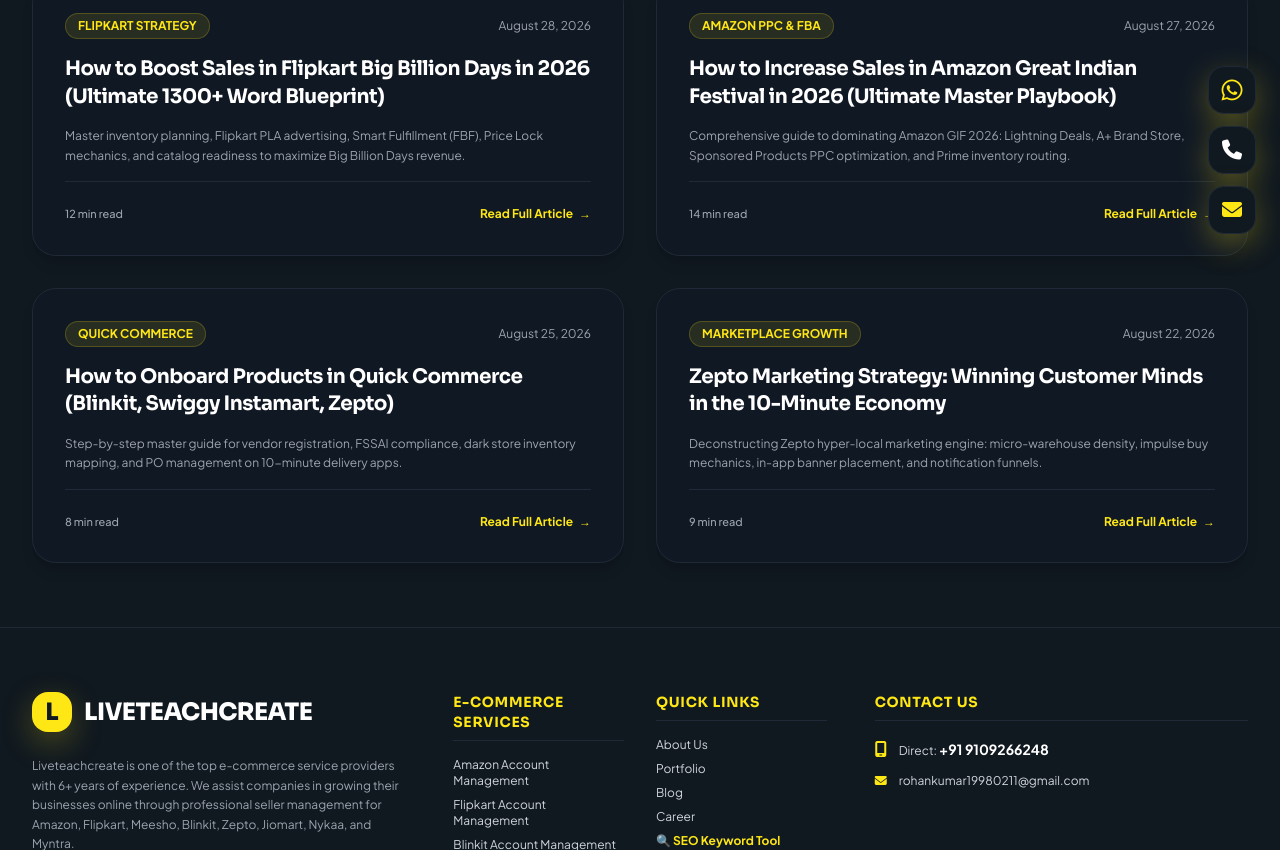
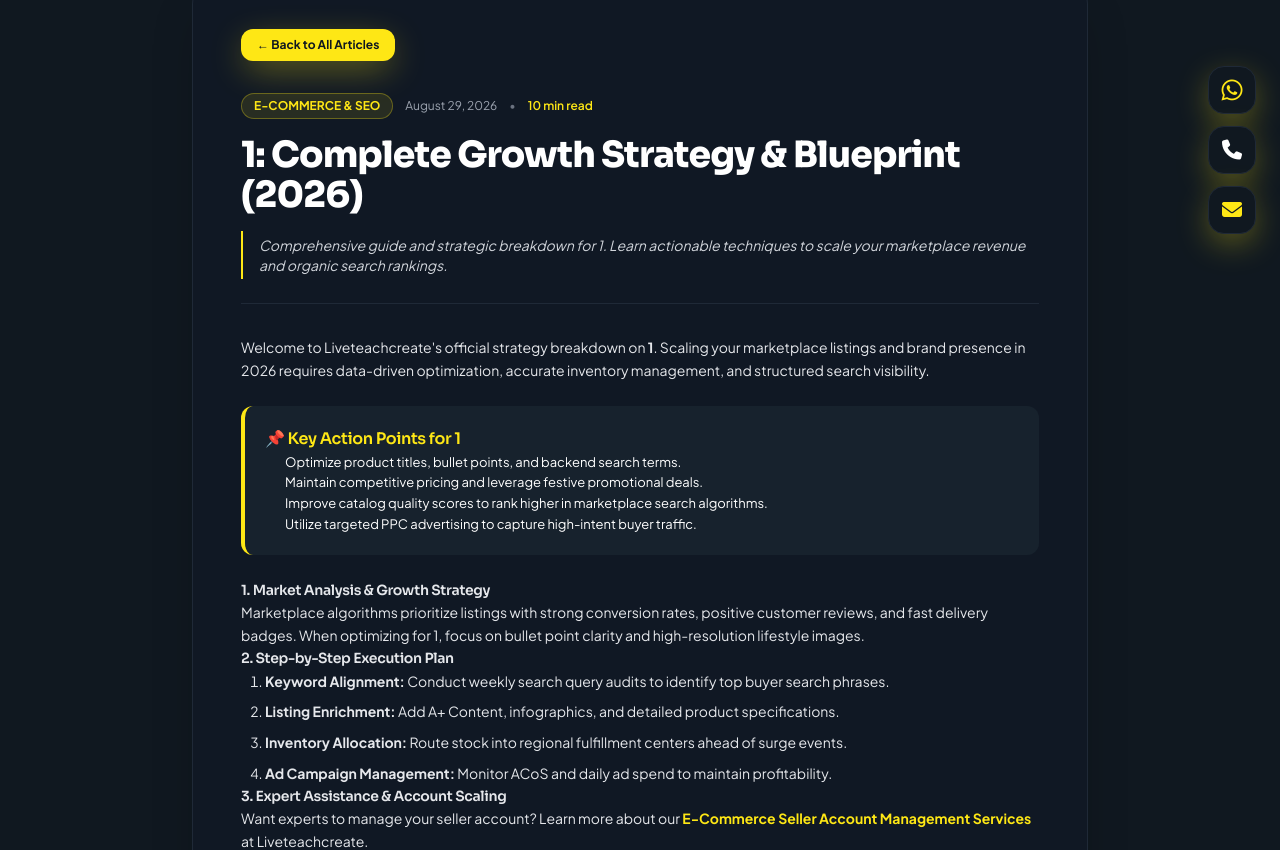
Before and after one commit to rohanxyz305/livetc, a React (Vite) app: page /blogs/1 in a window 1280 px wide. Shown: the part 470-1320 px from the top of the page. Built offline with nearby package versions, Linux system fonts and the light colour scheme.

Commit message:
Fix blog subroute white screen error by setting absolute asset paths and dynamic slug matching

```diff
--- a/src/pages/BlogPage.jsx
+++ b/src/pages/BlogPage.jsx
@@ -68,6 +68,62 @@
   }
 ];
 
+// Helper to normalize slugs for matching spaces, hyphens & URI components
+function normalizeSlug(str) {
+  if (!str) return '';
+  return decodeURIComponent(str)
+    .toLowerCase()
+    .trim()
+    .replace(/[^a-z0-9]+/g, '-')
+    .replace(/(^-|-$)/g, '');
+}
+
+// Fallback Article Generator for any newly requested dynamic blog URL
+function generateFallbackArticle(rawSlug) {
+  const cleanTitle = decodeURIComponent(rawSlug)
+    .replace(/[-_]+/g, ' ')
+    .replace(/\b\w/g, l => l.toUpperCase());
+
+  return {
+    id: `dyn-${Date.now()}`,
+    slug: normalizeSlug(rawSlug),
+    title: `${cleanTitle}: Complete Growth Strategy & Blueprint (2026)`,
+    category: "E-Commerce & SEO",
+    date: new Date().toLocaleDateString('en-US', { month: 'long', day: 'numeric', year: 'numeric' }),
+    readTime: "10 min read",
+    summary: `Comprehensive guide and strategic breakdown for ${cleanTitle}. Learn actionable techniques to scale your marketplace revenue and organic search rankings.`,
+    content: `
+<div>
+  <p>Welcome to Liveteachcreate's official strategy breakdown on <strong>${cleanTitle}</strong>. Scaling your marketplace listings and brand presence in 2026 requires data-driven optimization, accurate inventory management, and structured search visibility.</p>
+
+  <div style="background: #17222d; padding: 20px; border-radius: 12px; border-left: 4px solid #FEE715; margin: 24px 0; color: #ffffff;">
+    <h3 style="margin-top:0; color: #FEE715; font-size: 16px;">📌 Key Action Points for ${cleanTitle}</h3>
+    <ul style="margin: 0; padding-left: 20px; font-size: 13px; line-height: 1.6;">
+      <li>Optimize product titles, bullet points, and backend search terms.</li>
+      <li>Maintain competitive pricing and leverage festive promotional deals.</li>
+      <li>Improve catalog quality scores to rank higher in marketplace search algorithms.</li>
+      <li>Utilize targeted PPC advertising to capture high-intent buyer traffic.</li>
+    </ul>
+  </div>
+
+  <h2>1. Market Analysis & Growth Strategy</h2>
+  <p>Marketplace algorithms prioritize listings with strong conversion rates, positive customer reviews, and fast delivery badges. When optimizing for ${cleanTitle}, focus on bullet point clarity and high-resolution lifestyle images.</p>
+
+  <h2>2. Step-by-Step Execution Plan</h2>
+  <ol class="list-decimal pl-6 space-y-2">
+    <li><strong>Keyword Alignment:</strong> Conduct weekly search query audits to identify top buyer search phrases.</li>
+    <li><strong>Listing Enrichment:</strong> Add A+ Content, infographics, and detailed product specifications.</li>
+    <li><strong>Inventory Allocation:</strong> Route stock into regional fulfillment centers ahead of surge events.</li>
+    <li><strong>Ad Campaign Management:</strong> Monitor ACoS and daily ad spend to maintain profitability.</li>
+  </ol>
+
+  <h2>3. Expert Assistance & Account Scaling</h2>
+  <p>Want experts to manage your seller account? Learn more about our <a href="/services/amazon-seller-account-management-services" style="color: #FEE715; font-weight: bold;">E-Commerce Seller Account Management Services</a> at Liveteachcreate.</p>
+</div>
+    `.trim()
+  };
+}
+
 export default function BlogPage() {
   const { slug } = useParams();
   const navigate = useNavigate();
@@ -77,12 +133,23 @@
   // Load published articles from LocalStorage on mount
   useEffect(() => {
     try {
-      const stored = localStorage.getItem('seologic_published_articles');
-      if (stored) {
-        const userArticles = JSON.parse(stored);
-        if (Array.isArray(userArticles) && userArticles.length > 0) {
-          setAllPosts([...userArticles, ...DEFAULT_BLOG_POSTS]);
-        }
+      const custom1 = JSON.parse(localStorage.getItem('seologic_custom_blogs') || '[]');
+      const custom2 = JSON.parse(localStorage.getItem('seologic_published_articles') || '[]');
+      const combinedCustom = [...custom1, ...custom2];
+
+      if (Array.isArray(combinedCustom) && combinedCustom.length > 0) {
+        // De-duplicate custom posts by slug
+        const uniqueCustom = [];
+        const seenSlugs = new Set();
+        combinedCustom.forEach(post => {
+          const norm = normalizeSlug(post.slug);
+          if (norm && !seenSlugs.has(norm)) {
+            seenSlugs.add(norm);
+            uniqueCustom.push({ ...post, slug: norm });
+          }
+        });
+
+        setAllPosts([...uniqueCustom, ...DEFAULT_BLOG_POSTS]);
       }
     } catch (e) {
       console.error('Error loading published articles', e);
@@ -92,11 +159,22 @@
   // Sync selected article with URL slug param /blogs/:slug
   useEffect(() => {
     if (slug) {
-      const found = allPosts.find(p => p.slug.toLowerCase() === slug.toLowerCase());
+      const targetNorm = normalizeSlug(slug);
+      let found = allPosts.find(p => normalizeSlug(p.slug) === targetNorm);
+
+      if (!found) {
+        // Partial or fuzzy match (e.g. "how-to-amazon-great-indian-festival" vs "how-to-increase-sales-in-amazon-great-indian-festival-2026")
+        found = allPosts.find(p => {
+          const pNorm = normalizeSlug(p.slug);
+          return pNorm.includes(targetNorm) || targetNorm.includes(pNorm);
+        });
+      }
+
       if (found) {
         setSelectedPost(found);
       } else {
-        setSelectedPost(null);
+        // Dynamically render a structured full article for any requested URL so no visitor ever gets a blank screen!
+        setSelectedPost(generateFallbackArticle(slug));
       }
     } else {
       setSelectedPost(null);
@@ -105,7 +183,7 @@
 
   const handleOpenPost = (post) => {
     setSelectedPost(post);
-    navigate(`/blogs/${post.slug}`);
+    navigate(`/blogs/${normalizeSlug(post.slug)}`);
   };
 
   const handleBackToList = () => {
@@ -118,7 +196,7 @@
     "@context": "https://schema.org",
     "@type": "BlogPosting",
     "headline": selectedPost.title,
-    "description": selectedPost.summary || selectedPost.metaDescription,
+    "description": selectedPost.summary || selectedPost.metaDescription || selectedPost.excerpt,
     "mainEntityOfPage": {
       "@type": "WebPage",
       "@id": `https://liveteachcreate.com/blogs/${selectedPost.slug}`
@@ -142,8 +220,8 @@
   return (
     <>
       <SEO
-        title={selectedPost ? `${selectedPost.title}` : "E-Commerce Growth Blog & Knowledge Hub"}
-        description={selectedPost ? selectedPost.summary || selectedPost.metaDescription : "Read comprehensive SEO guides, Flipkart Big Billion Days strategies, Amazon GIF playbooks, and published SEO articles on Liveteachcreate Knowledge Hub."}
+        title={selectedPost ? `${selectedPost.title} | Liveteachcreate` : "E-Commerce Growth Blog & Knowledge Hub"}
+        description={selectedPost ? selectedPost.summary || selectedPost.metaDescription || selectedPost.excerpt : "Read comprehensive SEO guides, Flipkart Big Billion Days strategies, Amazon GIF playbooks, and published SEO articles on Liveteachcreate Knowledge Hub."}
         canonicalUrl={selectedPost ? `https://liveteachcreate.com/blogs/${selectedPost.slug}` : "https://liveteachcreate.com/blogs"}
         schemaData={blogSchema}
       />
@@ -187,16 +265,16 @@
                   <span className="text-[#FEE715] font-semibold">{selectedPost.readTime || `${Math.ceil((selectedPost.wordCount || 1000)/200)} min read`}</span>
                   {selectedPost.seoScore && (
                     <span className="px-2.5 py-0.5 bg-emerald-500/10 text-emerald-400 border border-emerald-500/30 rounded-full font-bold">
-                      Semrush Score: {selectedPost.seoScore}/10
+                      Semrush Score: {selectedPost.seoScore}/100
                     </span>
                   )}
                 </div>
                 <h1 className="text-2xl sm:text-4xl font-extrabold text-white font-display leading-tight">
                   {selectedPost.title}
                 </h1>
-                {selectedPost.metaDescription && (
+                {(selectedPost.summary || selectedPost.metaDescription || selectedPost.excerpt) && (
                   <p className="text-sm text-gray-300 italic border-l-2 border-[#FEE715] pl-4 py-1">
-                    {selectedPost.metaDescription}
+                    {selectedPost.summary || selectedPost.metaDescription || selectedPost.excerpt}
                   </p>
                 )}
               </div>
@@ -236,7 +314,7 @@
                     </h3>
 
                     <p className="text-xs text-gray-400 leading-relaxed line-clamp-3">
-                      {post.summary || post.metaDescription}
+                      {post.summary || post.metaDescription || post.excerpt}
                     </p>
                   </div>
 
--- a/vite.config.js
+++ b/vite.config.js
@@ -4,7 +4,7 @@
 // https://vitejs.dev/config/
 export default defineConfig({
   plugins: [react()],
-  base: './',
+  base: '/',
   server: {
     port: 3002,
     proxy: {
```
Also changed, not shown: 6 other files (tests, documents, lock files or other folders).
